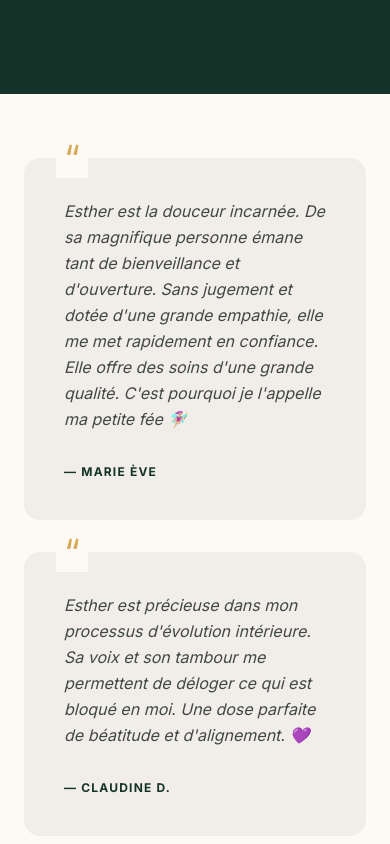
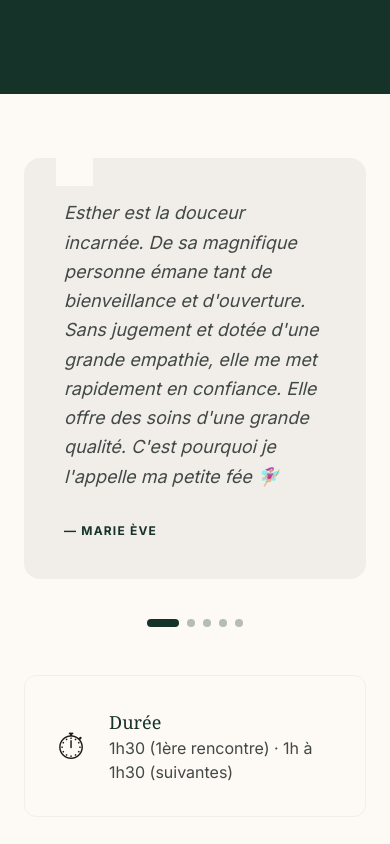
Before and after one commit to peyrentloann/esther-web, a Next.js app: page /reiki in a window 390 px wide. Shown: the part 7640-8484 px from the top of the page. Built offline with nearby package versions, Linux system fonts and the light colour scheme.

Commit message:
feat(reiki): carrousel swipe pour les témoignages (mobile + desktop)
- Nouveau composant TestimonialCarousel avec scroll-snap CSS
- Swipe natif mobile, boutons prev/next desktop, dots indicateurs
- Utilisé sur Reiki (5 témoignages)

```diff
--- a/app/(public)/reiki/page.tsx
+++ b/app/(public)/reiki/page.tsx
@@ -2,6 +2,7 @@ import Link from "next/link";
 import Image from "next/image";
 import Reveal from "@/components/motion/Reveal";
 import RevealStagger from "@/components/motion/RevealStagger";
+import TestimonialCarousel from "@/components/TestimonialCarousel";
 
 const BENEFITS = [
   { icon: "🧠", title: "Réduction du stress", desc: "Libérez les tensions accumulées pour un calme mental immédiat." },
@@ -188,19 +189,9 @@ export default function Reiki() {
       {/* ── Témoignages & Infos ── */}
       <section className="py-16 md:py-32 bg-surface px-6 md:px-12">
         <div className="max-w-7xl mx-auto space-y-12 md:space-y-24">
-          <RevealStagger className="grid grid-cols-1 md:grid-cols-3 gap-8 md:gap-12" stagger={0.15}>
-            {TESTIMONIALS.map((t) => (
-              <div key={t.name} className="p-10 bg-surface-container rounded-2xl relative hover:-translate-y-2 hover:shadow-lg transition-all duration-500">
-                <span className="text-4xl text-on-tertiary-container absolute -top-5 left-8 bg-surface px-2">
-                  &ldquo;
-                </span>
-                <p className="italic text-on-surface-variant mb-8 leading-relaxed">{t.quote}</p>
-                <p className="text-xs tracking-widest font-bold text-primary uppercase">
-                  — {t.name}
-                </p>
-              </div>
-            ))}
-          </RevealStagger>
+          <Reveal>
+            <TestimonialCarousel testimonials={TESTIMONIALS} />
+          </Reveal>
 
           <RevealStagger className="grid grid-cols-1 md:grid-cols-3 gap-8" stagger={0.12}>
             {[
--- /dev/null
+++ b/components/TestimonialCarousel.tsx
@@ -0,0 +1,114 @@
+"use client";
+
+import { useEffect, useRef, useState } from "react";
+import { ChevronLeft, ChevronRight } from "lucide-react";
+
+type Testimonial = {
+  quote: string;
+  name: string;
+};
+
+export default function TestimonialCarousel({
+  testimonials,
+  accentClass = "text-on-tertiary-container",
+  cardClass = "bg-surface-container",
+  nameClass = "text-primary",
+}: {
+  testimonials: Testimonial[];
+  accentClass?: string;
+  cardClass?: string;
+  nameClass?: string;
+}) {
+  const scrollerRef = useRef<HTMLDivElement>(null);
+  const [active, setActive] = useState(0);
+
+  useEffect(() => {
+    const el = scrollerRef.current;
+    if (!el) return;
+
+    const onScroll = () => {
+      const slideWidth = el.clientWidth;
+      const idx = Math.round(el.scrollLeft / slideWidth);
+      setActive(idx);
+    };
+
+    el.addEventListener("scroll", onScroll, { passive: true });
+    return () => el.removeEventListener("scroll", onScroll);
+  }, []);
+
+  const scrollTo = (idx: number) => {
+    const el = scrollerRef.current;
+    if (!el) return;
+    el.scrollTo({ left: idx * el.clientWidth, behavior: "smooth" });
+  };
+
+  const prev = () => scrollTo(Math.max(0, active - 1));
+  const next = () => scrollTo(Math.min(testimonials.length - 1, active + 1));
+
+  return (
+    <div className="relative">
+      <div
+        ref={scrollerRef}
+        className="flex overflow-x-auto snap-x snap-mandatory scroll-smooth gap-6 md:gap-8 -mx-6 md:mx-0 px-6 md:px-0 pb-4 [&::-webkit-scrollbar]:hidden [-ms-overflow-style:none] [scrollbar-width:none]"
+      >
+        {testimonials.map((t) => (
+          <div
+            key={t.name}
+            className={`snap-center shrink-0 w-full md:w-[calc(100%-4rem)] mx-auto`}
+          >
+            <div
+              className={`p-10 md:p-12 ${cardClass} rounded-2xl relative h-full flex flex-col justify-between`}
+            >
+              <span
+                className={`text-5xl ${accentClass} absolute -top-5 left-8 bg-surface px-2 leading-none`}
+              >
+                &ldquo;
+              </span>
+              <p className="italic text-on-surface-variant mb-8 leading-relaxed text-lg">
+                {t.quote}
+              </p>
+              <p className={`text-xs tracking-widest font-bold ${nameClass} uppercase`}>
+                — {t.name}
+              </p>
+            </div>
+          </div>
+        ))}
+      </div>
+
+      {/* Boutons desktop */}
+      <button
+        type="button"
+        onClick={prev}
+        disabled={active === 0}
+        aria-label="Témoignage précédent"
+        className="hidden md:flex absolute left-0 top-1/2 -translate-y-1/2 -translate-x-6 w-12 h-12 rounded-full bg-surface shadow-lg items-center justify-center hover:scale-110 transition-all duration-300 disabled:opacity-30 disabled:hover:scale-100"
+      >
+        <ChevronLeft className="w-5 h-5 text-primary" />
+      </button>
+      <button
+        type="button"
+        onClick={next}
+        disabled={active === testimonials.length - 1}
+        aria-label="Témoignage suivant"
+        className="hidden md:flex absolute right-0 top-1/2 -translate-y-1/2 translate-x-6 w-12 h-12 rounded-full bg-surface shadow-lg items-center justify-center hover:scale-110 transition-all duration-300 disabled:opacity-30 disabled:hover:scale-100"
+      >
+        <ChevronRight className="w-5 h-5 text-primary" />
+      </button>
+
+      {/* Dots */}
+      <div className="flex justify-center gap-2 mt-6">
+        {testimonials.map((_, i) => (
+          <button
+            key={i}
+            type="button"
+            onClick={() => scrollTo(i)}
+            aria-label={`Aller au témoignage ${i + 1}`}
+            className={`h-2 rounded-full transition-all duration-300 ${
+              i === active ? "w-8 bg-primary" : "w-2 bg-primary/30 hover:bg-primary/50"
+            }`}
+          />
+        ))}
+      </div>
+    </div>
+  );
+}
```
